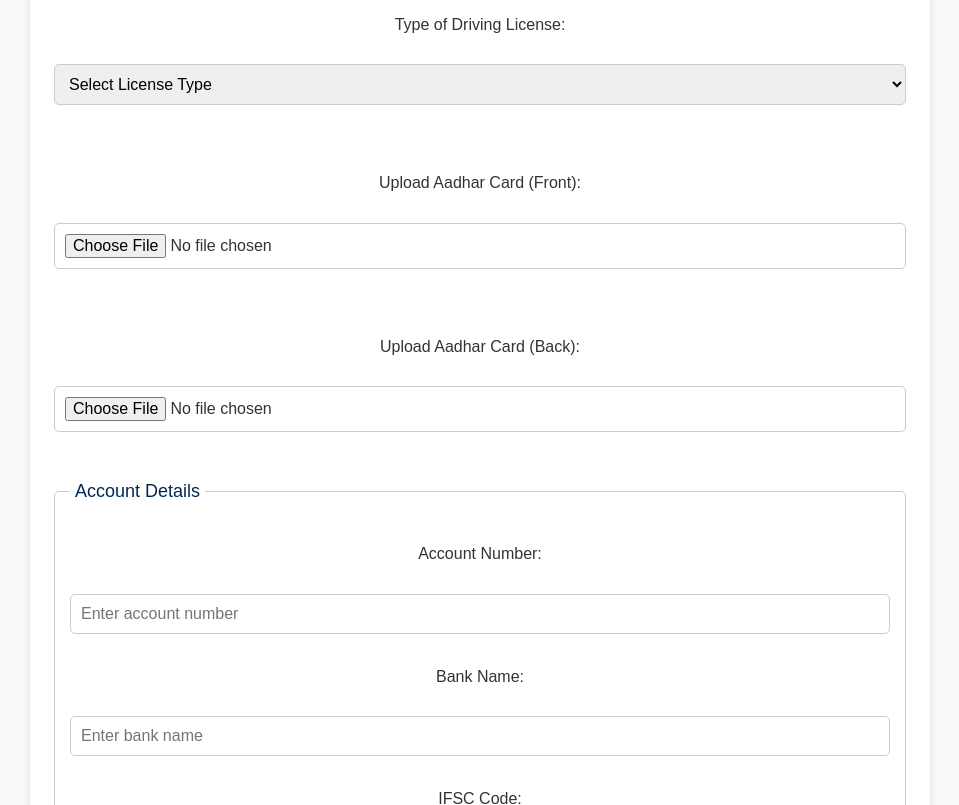
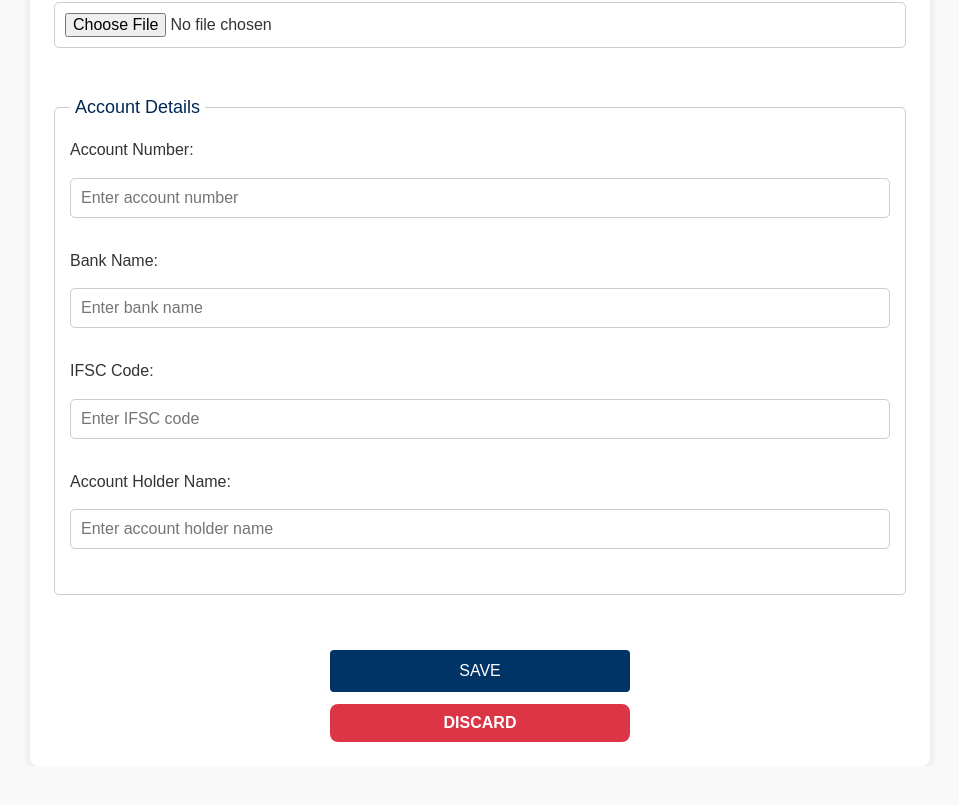
Before and after one commit to ayushmishra25/Tours-and-Travels, a React (Vite) app in the folder Frontend/: page /driver-details-upload in a window 1280 px wide. Shown: the part 1595-2400 px from the top of the page, without its empty margins (160-1119 px from the left). After the commit the page ends 2361 px from the top, so only its background shows below. Built offline with nearby package versions, Linux system fonts and the light colour scheme.

Commit message:
changes in css of driverdetailsupload editable

```diff
--- a/Frontend/src/App.css
+++ b/Frontend/src/App.css
@@ -1760,11 +1760,11 @@ fieldset.account-details legend {
   background-color: var(--secondary-color, #004a99);
 }
 
-.form-group {
+.form-group-driverdetails-edit {
   display: flex;
   flex-direction: column;
   align-items: center;
-  gap: 12px; /* Space between buttons */
+  gap: 12px;
   margin-top: 20px;
 }
 
--- a/Frontend/src/pages/DriverDetailsUpload.jsx
+++ b/Frontend/src/pages/DriverDetailsUpload.jsx
@@ -222,14 +222,14 @@ const DriverDetailsUpload = () => {
           </div>
         </fieldset>
 
-        <div className="form-group">
+        <div className="form-group-driverdetails-edit">
           {isEditing ? (
             <>
-              <button type="submit" className="submit-btn">Save</button> {/* ★ ADDED */}
-              <button type="button" onClick={handleDiscard} className="discard-btn">Discard</button> {/* ★ ADDED */}
+              <button type="submit" className="submit-btn">Save</button>
+              <button type="button" onClick={handleDiscard} className="discard-btn">Discard</button>
             </>
           ) : (
-            <button type="button" onClick={() => setIsEditing(true)} className="edit-btn">Edit Details</button> // ★ ADDED
+            <button type="button" onClick={() => setIsEditing(true)} className="edit-btn">Edit Details</button>
           )}
         </div>
       </form>
```
